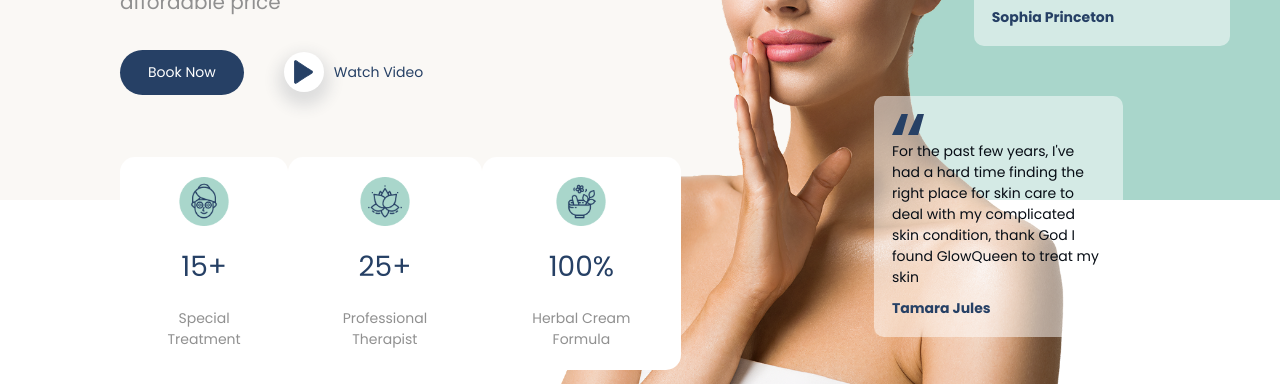
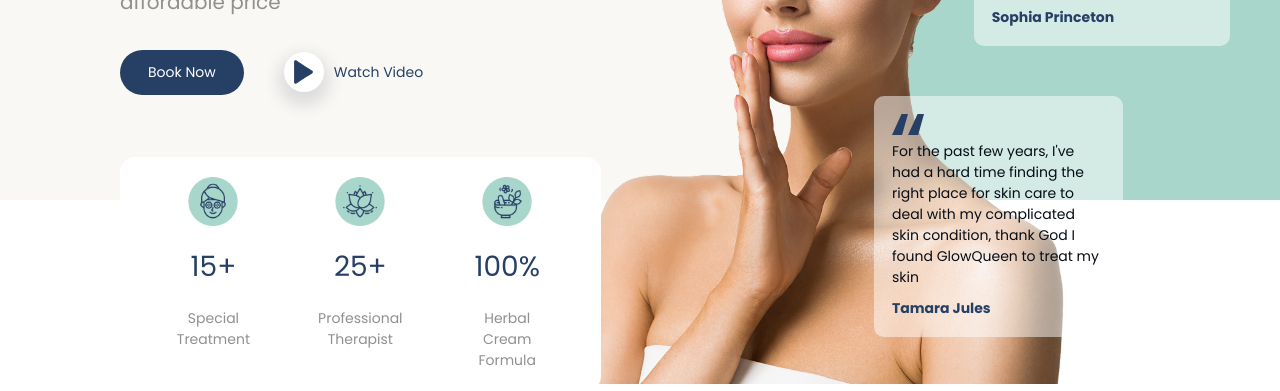
Before and after one commit to JuanAntonioPR/Entregable1, a website built with Vite: page index.html in a window 1280 px wide. Shown: the part 416-807 px from the top of the page. Built offline with nearby package versions, Linux system fonts and the light colour scheme.

Commit message:
Corrección pequeños cambios z-index

```diff
--- a/sass/style.scss
+++ b/sass/style.scss
@@ -76,14 +76,17 @@ body {
                 .activities {
                     display: flex;
                     margin-top: 30px;
+                    width: max-content;
+                    background-color: white;
+                    border-radius: 15px;
+                    padding: 20px;
+                    z-index: 1;
 
                     .activities__article {
                         display: flex;
+                        width: 33.3%;
                         flex-direction: column;
                         align-items: center;
-                        background-color: white;
-                        border-radius: 15px;
-                        padding: 20px;
                         gap: 20px;
 
                         img {
@@ -144,7 +147,6 @@ body {
     background-repeat: no-repeat;
     background-size: 75%;
     background-position: 90% 100%;
-    z-index: -2
   }
 
   .background-color1 {
```
